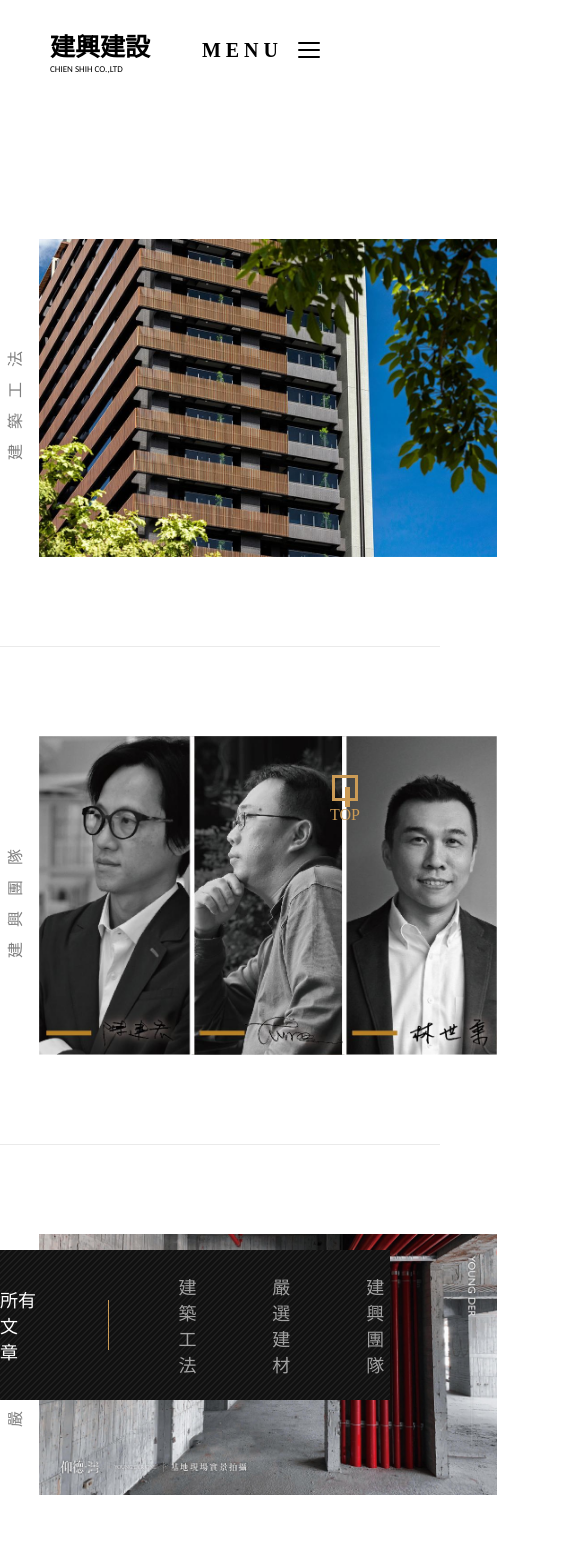
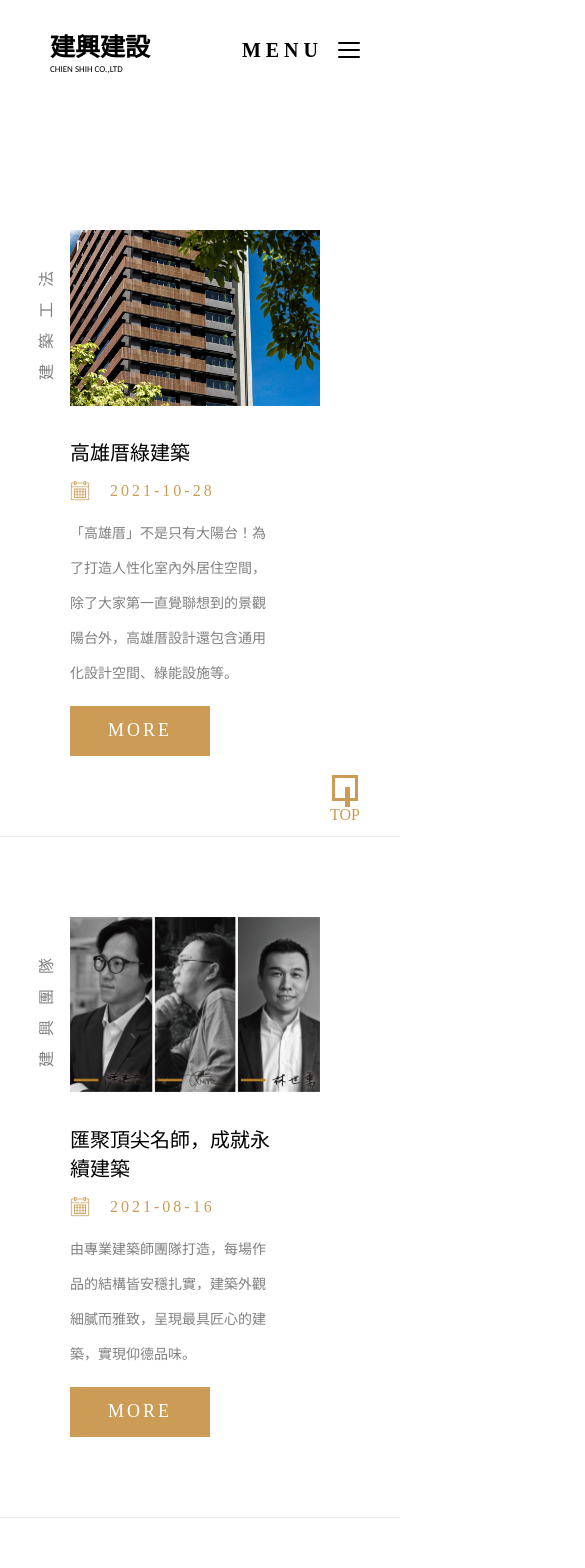
Before and after one commit to Jiimmy920812/arch_web, a Vue app: page /#/Tech in a window 390 px wide. Shown: the top 1568 px of the page, 585 px wide, since content can reach past the window. Built offline with nearby package versions, Linux system fonts and the light colour scheme.

Commit message:
042823_Jimmy_home、About RWD

```diff
--- a/src/components/Card.vue
+++ b/src/components/Card_About.vue
@@ -81,12 +81,13 @@
 }
 
 .imgBg {
-    width: 458px;
+    width: 350px;
     height: auto;
 
     img {
         width: 100%;
         height: 100%;
+        object-fit: contain;
     }
 }
 
@@ -105,6 +106,7 @@
 
     .title {
         font-size: 28px;
+        text-align: left;
     }
 
     .content {
@@ -124,10 +126,53 @@
 }
 
 .verticalText_right {
-    left: 485px;
+    left: 370px;
 }
 
 .textBg_right {
     align-items: end;
 }
+
+
+@media screen and (max-width:1000px) {
+    .textGround {
+        width: 100%;
+    }
+}
+
+@media screen and (max-width:800px) {
+    .cardBg {
+        flex-direction: column;
+    }
+
+    .photoGround {
+        margin: 0 auto;
+    }
+}
+
+@media screen and (max-width:550px) {
+    .verticalText_right {
+        left: -25px;
+    }
+
+    .imgBg {
+        width: 230px;
+    }
+
+    .verticalText {
+        letter-spacing: 5px;
+    }
+
+    .textGround {
+        .title {
+            font-size: 18px;
+        }
+        .content{
+            font-size: 14px;
+        }
+    }
+
+
+
+}
 </style>
--- a/src/components/Card_Plan.vue
+++ b/src/components/Card_Tech.vue
@@ -58,12 +58,12 @@
 
 <style lang="scss" scoped>
 .cardBg {
-    padding: 89px;
+    padding: 5rem;
     width: 80%;
     height: 100%;
     display: flex;
     flex-direction: row;
-    gap: 160px;
+    gap: 8vw;
     border-bottom: 1px solid var(--line_Gray);
 }
 
@@ -79,7 +79,7 @@
 .verticalText {
     color: gray;
     position: absolute;
-    width: 500px;
+    width: 20rem;
     text-align: center;
     top: 50%;
     left: -25px;
@@ -100,6 +100,7 @@
 
 
 .textBg {
+    width: 100%;
     display: flex;
     flex-direction: column;
     align-items: start;
@@ -114,7 +115,7 @@
     gap: 15px;
 
     .title {
-        width: 500px;
+        width: 100%;
         font-size: 28px;
     }
 
@@ -162,4 +163,40 @@
 .more:hover {
     background-color: var(--black_1);
 }
+
+@media screen and (max-width:1000px) {
+    .cardBg {
+        flex-direction: column;
+        align-items: center;
+    }
+}
+
+
+@media screen and (max-width:550px) {
+    .imgBg {
+        width: 350px;
+    }
+
+    .textGround {
+        .title {
+            font-size: 20px;
+        }
+
+        .content {
+            font-size: 14px;
+        }
+    }
+}
+
+@media screen and (max-width:620px) {
+    .imgBg {
+        width: 400px;
+    }
+}
+
+@media screen and (max-width:550px) {
+    .imgBg {
+        width: 250px;
+    }
+}
 </style>
--- a/src/components/Pagination.vue
+++ b/src/components/Pagination.vue
@@ -54,7 +54,6 @@
 </script>
 
 <template>
-    <div class="el-pagination ">
         <ul class="el-pager">
             <button class="numbrerBg" :disabled="currentPage === 1" @click="currentPage = 1, uPageData.toTop()">
                 <div class="arrow left"></div>
@@ -66,10 +65,17 @@
                 <div class="arrow right "></div>
             </button>
         </ul>
-    </div>
 </template>
 
 <style scoped lang="scss">
+
+.el-pager{
+    display: flex;
+    justify-content: center;
+    align-items: center;
+
+}
+
 button {
     background: none;
     cursor: pointer;
--- a/src/layout/components/SideBar.vue
+++ b/src/layout/components/SideBar.vue
@@ -210,7 +210,7 @@
     flex-direction: column;
     justify-content: space-between;
     position: relative;
-    margin: 20px;
+    margin-left: 20px;
 }
 
 .menu span {
@@ -252,4 +252,20 @@
     transform: translateY(-20px);
     opacity: 0;
 }
+
+@media screen and (max-width:800px) {
+    .menu {
+        margin-right: -20px;
+    }
+
+}
+
+@media screen and (max-width:500px) {
+   .menuGround {
+    width:100vw
+   }
+   .hamburgerMenu{
+    width:100vw
+   }
+}
 </style>
--- a/src/views/About.vue
+++ b/src/views/About.vue
@@ -1,5 +1,5 @@
 <script setup>
-import Card from '../components/Card.vue'
+import Card_About from '../components/Card_About.vue'
 const cardArr = [
   {
     position_right: false,
@@ -61,19 +61,19 @@
         只為成就幸福生活</p>
     </div>
     <div class="section2 center" v-for="value, index in cardArr" :key="index">
-      <Card :position_right="value.position_right" :img="value.img" :verticalText='value.verticalText'
+      <Card_About :position_right="value.position_right" :img="value.img" :verticalText='value.verticalText'
         :title='value.title' :content="value.content" />
     </div>
     <div class="section3">
       <div class="line"></div>
-      <p>初衷，未滅。我們很清楚，譁眾取寵的房子並非永續之路；我們一致追求，在無可取代的地段 佇立著內涵文化底蘊的外觀-仰德式建築。</p>
+      <p >初衷，未滅。我們很清楚，譁眾取寵的房子並非永續之路；我們一致追求，在無可取代的地段 佇立著內涵文化底蘊的外觀-仰德式建築。</p>
     </div>
     <div class="section4 center">
       <div class="imgBg" :key="index" v-for="img, index in planImg">
         <img :src="img" alt="">
       </div>
       <div class="textGround">
-        <p>身、心、靈、的生活感受發想於堅實建築的錨點<br>
+        <p class="footer_text">身、心、靈、的生活感受發想於堅實建築的錨點<br>
           完美創作與貼切創意規劃，賦予建築舒適、溫馨、享受的生命體<br>
           讓建築最終呈現在時代的特色與人文生活的結合
         </p>
@@ -102,7 +102,7 @@
 
   .line {
     height: 1.5px;
-    width: 500px;
+    width: 70vw;
     background-color: var(--line_Gray);
   }
 
@@ -113,6 +113,7 @@
   }
 
   .textGround {
+    width: 100%;
     text-align: center;
     flex-direction: column;
     line-height: 2;
@@ -129,17 +130,17 @@
   background-image: url('../../public/img/menu-line.png');
   display: flex;
   align-items: center;
+  justify-content: center;
   padding: 30px;
   gap: 20px;
 
   p {
-    font-size: 18px;
+    font-size: 16px;
     width: 85%;
     color: white
   }
 
   .line {
-    margin-left: 100px;
     width: 1.5px;
     height: 100%;
     background-color: var(--gold_1);
@@ -152,7 +153,7 @@
   height: 60%;
   display: flex;
   flex-wrap: wrap;
-  gap: 30px;
+  gap: 1rem;
 
   .imgBg {
     margin: 0.5%;
@@ -184,6 +185,18 @@
       }
     }
   }
+}
 
+@media screen and (max-width:550px) {
+
+  .footer_text {
+    font-size: 14px;
+  }
+
+  .section3 {
+    p {
+      font-size: 14px;
+    }
+  }
 }
 </style>
--- a/src/views/Contact.vue
+++ b/src/views/Contact.vue
@@ -23,7 +23,7 @@
           <textarea class="textarea" name="" id="" cols="30" rows="10" placeholder="留言訊息*"></textarea>
         </div>
         <div class="row row_center">
-          <button>確認送出</button>
+          <button class="confirm_btn">確認送出</button>
         </div>
       </div>
     </div>
@@ -48,8 +48,8 @@
   </div>
 </template>
 
-<style lang="scss">
-button {
+<style lang="scss" scoped>
+.confirm_btn {
   cursor: pointer;
   margin-top: 30px;
   width: 140px;
@@ -60,7 +60,7 @@
   color: white;
 }
 
-button:hover {
+.confirm_btn:hover {
   background-color: var(--black_1);
 }
 
--- a/src/views/Home.vue
+++ b/src/views/Home.vue
@@ -286,5 +286,9 @@
     left: 50%;
     transform: translate(-50%, 0);
   }
-
-}</style>
+  p{
+    // text-align: center;
+    width: 70vw;
+  }
+}
+</style>
--- a/src/views/Tech.vue
+++ b/src/views/Tech.vue
@@ -1,6 +1,6 @@
 <script setup>
 import { ref, computed } from 'vue';
-import Card_Plan from '../components/Card_Plan.vue'
+import Card_Tech from '../components/Card_Tech.vue'
 import pagination from '../components/Pagination.vue'
 import { usePageData } from '@/stores/pageData';
 const uPageData = usePageData();
@@ -101,13 +101,13 @@
 <template>
   <div class="TechBg">
     <div class="center" v-for="value, index in currentPageData" :key="index">
-      <Card_Plan :img="value.img" :verticalText='value.verticalText' :title='value.title' :date="value.date"
+      <Card_Tech :img="value.img" :verticalText='value.verticalText' :title='value.title' :date="value.date"
         :content="value.content" />
     </div>
     <div class="pagination center">
       <pagination :currentPage="page" :dataTotal="cardArrType.length" :pageSize="pageSize" @page="getPage" />
     </div>
-    <div class="footer">
+    <div class="tech_footer">
       <p @click="uPageData.toTop">
         <RouterLink class="title" to="/Tech">所有文章</RouterLink>
       </p><span class="line"></span>
@@ -124,7 +124,7 @@
   </div>
 </template>
 
-<style lang="scss">
+<style lang="scss" scoped>
 .TechBg {
   margin-top: 150px;
 }
@@ -132,13 +132,16 @@
 .pagination {
   width: 100%;
   height: 300px;
+  flex-direction: row;
+  align-items: center;
+  justify-content: center;
 }
 
-.footer {
+.tech_footer {
   display: flex;
   justify-content: center;
   align-items: center;
-  gap: 50px;
+  gap: 5vw;
   width: 100%;
   height: 150px;
   background-color: var(--black_1);
@@ -169,4 +172,16 @@
     color: var(--gold_1);
   }
 }
+
+@media screen and (max-width:550px) {
+  .tech_footer {
+    a {
+      font-size: 14px;
+    }
+
+    .title {
+      font-size: 14px;
+    }
+  }
+}
 </style>
```
